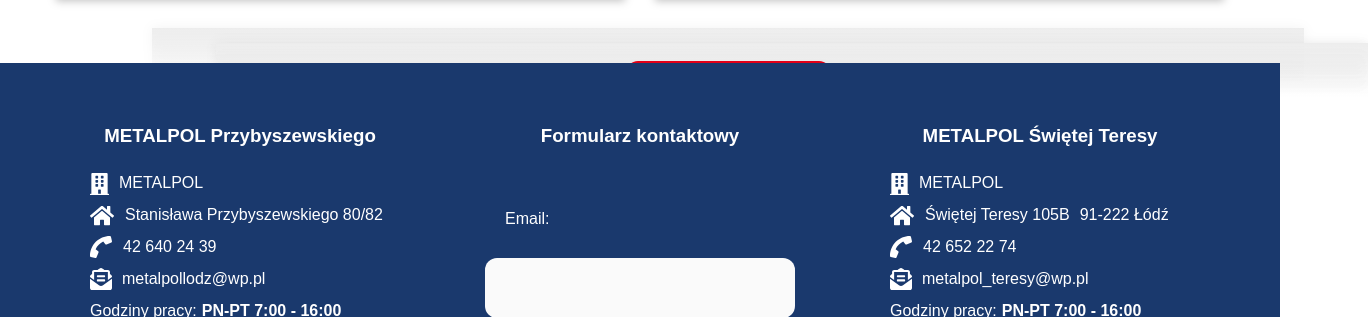
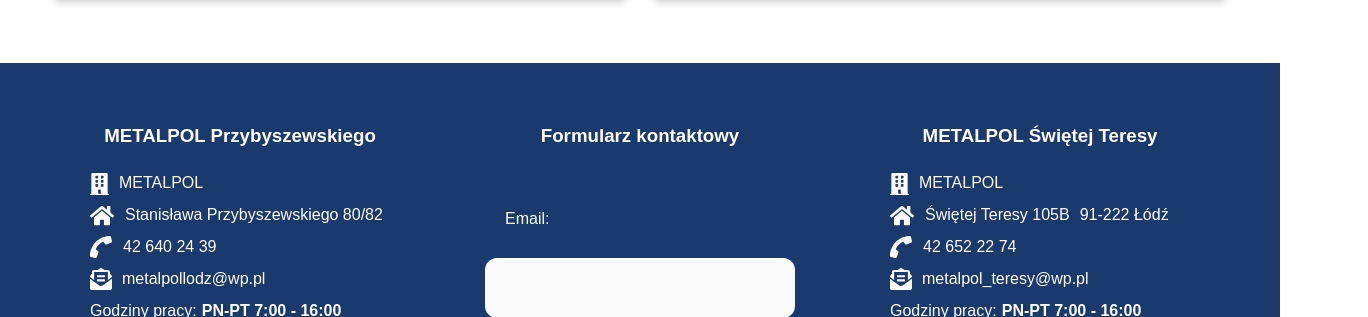
Before and after one commit to CzepiM200/METALPOL, a website: page index.html in a window 1280 px wide. Shown: the part 3511-3828 px from the top of the page, 1368 px wide, since content can reach past the window. Drawn offline with Linux system fonts and the light colour scheme; some packages are replaced by stand-ins of ours; a script that the page names is missing; a web font is replaced by a local one.

Commit message:
Disable show more button

```diff
--- a/index.html
+++ b/index.html
@@ -91,13 +91,13 @@
         <img class="gallery__image-item" src="./images/gallery/g3.jpg"/>
     </div>
 
-    <div class="gradient-relative">
-        <div class="gradient"/>
-        <div class="gradient"/>
-    </div>
-    <div class="text-container">
-        <button>Zobacz więcej</button>
-    </div>
+<!--    <div class="gradient-relative">-->
+<!--        <div class="gradient"/>-->
+<!--        <div class="gradient"/>-->
+<!--    </div>-->
+<!--    <div class="text-container">-->
+<!--        <button>Zobacz więcej</button>-->
+<!--    </div>-->
 
 </article>
 
```
